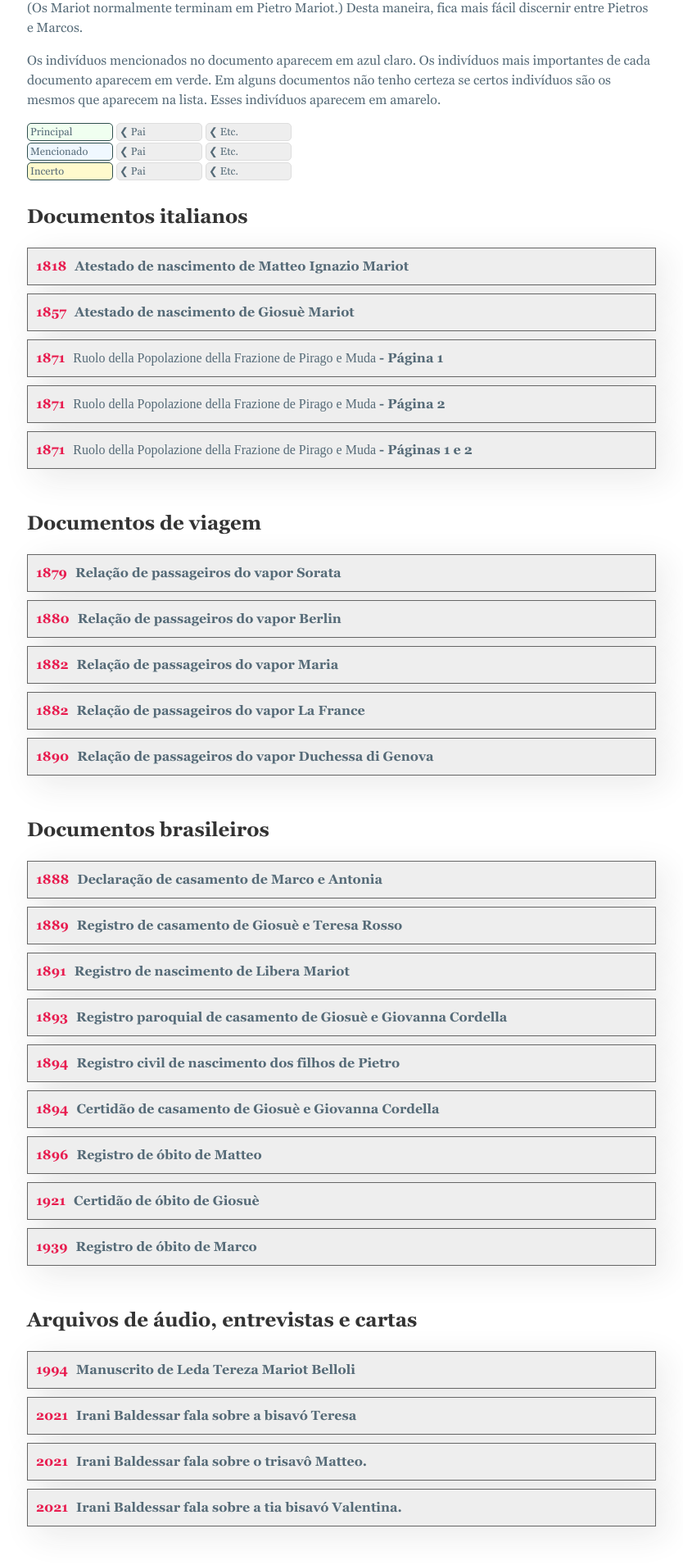
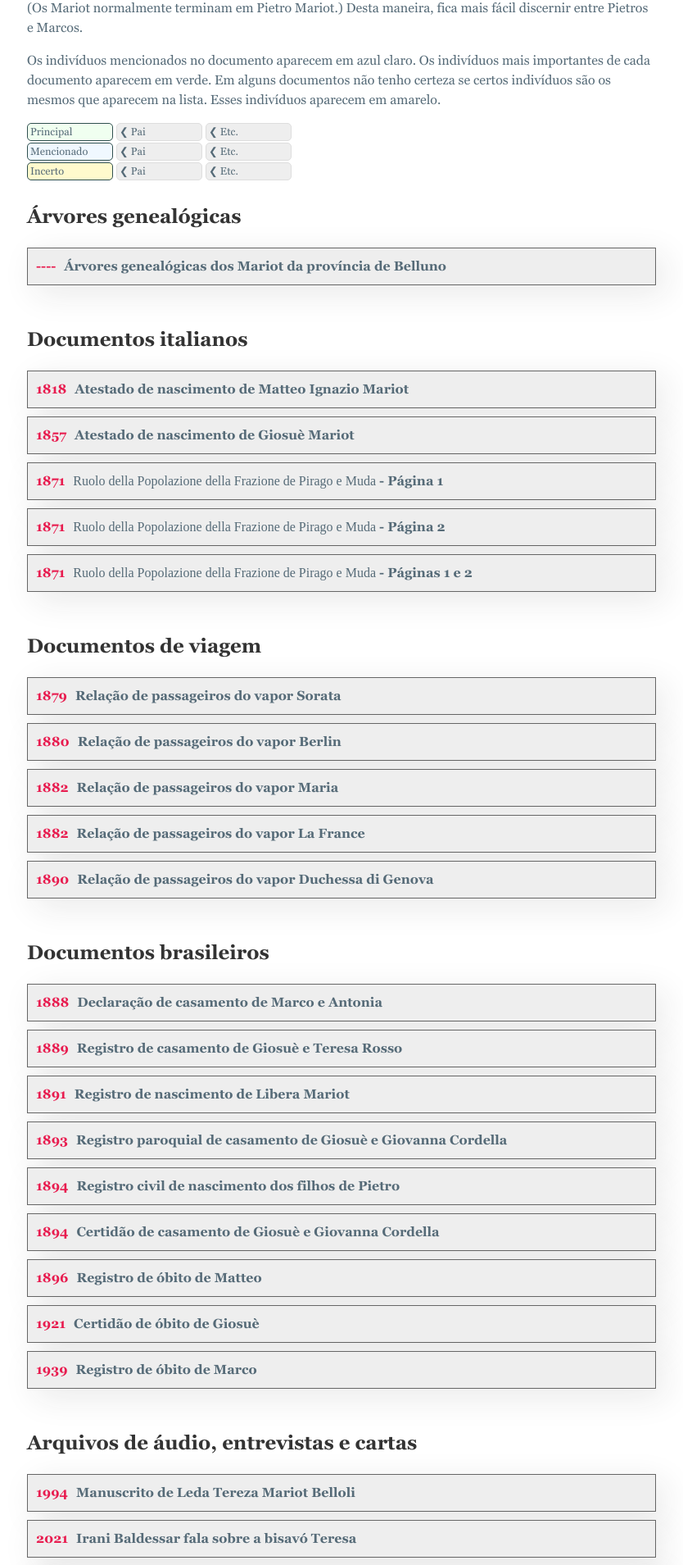
Before and after one commit to sentient06/mariot-family, a Jekyll site: the page built from downloads.html, in a window 1280 px wide. Shown: the part 472-2381 px from the top of the page at 82% size, without its empty margins (223-1057 px from the left). Built offline with Jekyll 4.4.1, drawn with Linux system fonts in a browser that asks for light colours; some web fonts are replaced.

Commit message:
Adding content.

```diff
--- /dev/null
+++ b/_data/downloads/0_family.yml
@@ -0,0 +1,12 @@
+name: Árvores genealógicas
+path: misc
+files:
+  - year: "----"
+    anchor: "arvores"
+    title: Árvores genealógicas dos Mariot da província de Belluno
+    desc: "Todas as árvores genealógicas presentes neste site em formato PDF e um arquivo GEDCOM com as informações das mesmas árvores, começando em Pietro Mariot e terminando com seus bisnetos: 4 gerações, dos séculos XVIII ao XX."
+    type: ZIP (GED, PDF e TXT)
+    source: Giancarlo Mariot, 2021
+    file: Mariot-Belluno.zip
+    icon: file_ged.png
+    revision: '10 abril 2021'
--- a/_data/downloads/4_misc.yml
+++ b/_data/downloads/4_misc.yml
@@ -16,6 +16,7 @@
     author: Irani Baldessar
     source: Comunicação por arquivo de áudio, Mateus Zuchinalli Canani
     player: true
+    icon: file_mp3.png
     file: audio/Irani_1_Teresa.mp3
     people:
       - name: Teresa Brigida
@@ -31,6 +32,7 @@
     author: Irani Baldessar
     source: Comunicação por arquivo de áudio, Mateus Zuchinalli Canani
     player: true
+    icon: file_mp3.png
     file: audio/Irani_2_Matteo.mp3
     people:
       - name: Matteo Ignazio
@@ -45,6 +47,7 @@
     author: Irani Baldessar
     source: Comunicação por arquivo de áudio, Mateus Zuchinalli Canani
     player: true
+    icon: file_mp3.png
     file: audio/Irani_3_Valentina.mp3
     people:
       - name: Valentina
--- a/_sass/downloads_prototype.scss
+++ b/_sass/downloads_prototype.scss
@@ -1,11 +1,7 @@
-// div.orderable {
-// 	background: cyan;
-// }
-
 .item {
 	.body {
 		.download {
-			padding: 10px;
+			padding: 10px 0 0 0;
 			a {
 				display: block;
 				padding: 10px;
@@ -34,11 +30,7 @@
 	.head {
 		display: flex;
 		background-color: #eee;
-		// border: 0 solid #666;
-		// border-bottom-width: 2px;
 		padding: 10px;
-		// margin: 0 0 3px 0;
-
 		cursor: pointer;
 		&:hover {
 			background-color: #ddd;
@@ -63,26 +55,25 @@
 	.body {
 		display: flex;
 		flex-direction: column;
-
 		border: 0 solid #666;
-
-
 		.core {
 			display: flex;
 			padding: 10px;
 			.data {
-				display: flex;
-				flex-direction: column;
-				justify-content: flex-start;
-				flex-grow: 1;
-				flex-basis: auto;
-				span.title {
-					display: inline-block;
-					min-width: 80px;
+				width: 100%;
+				.row {
+					display: table-row;
+					.title,
+					.value {
+						display: table-cell;
+						padding: 0 10px 0 0;
+					}
+					.title {
 						text-align: right;
+						color: #222;
 					}
-				span.value {
-
+					.value {
+					}
 				}
 				.player {
 					padding: 20px 20px 10px 10px;
@@ -91,10 +82,9 @@
 					}
 				}
 				.download {
-					// align-self: center;
 					text-align: center;
-					flex-grow: inherit;
 					display: flex;
+					width: 100%;
 					a {
 						display: inline-block;
 						min-width: 250px;
@@ -172,13 +162,22 @@
 			}
 			.core {
 				.data {
-					span.title {
+					.row {
+						display: block;
+						.title,
+						.value {
+							display: block;
+						}
+						.title {
 							min-width: unset;
 							display: block;
 							text-align: left;
+							font-weight: bold;
 						}
-					span.value {
+						.value {
 							clear: both;
+							font-size: 0.8em;
+						}
 					}
 					.download {
 						display: none;
--- a/downloads.html
+++ b/downloads.html
@@ -81,37 +81,53 @@
                 <div class="body">
                     <div class="core">
                         <div class="data">
-                            <div>
-                                <span class="title">
+                            <div class="row">
+                                <div class="title">
                                     Tipo:
-                                </span>
-                                <span class="value">
+                                </div>
+                                <div class="value">
                                     {{ file.type }}
-                                </span>
-                            </div>{% if file.author %}
-                            <div>
-                                <span class="title">
+                                </div>
+                            </div>{% if file.desc %}
+                            <div class="row">
+                                <div class="title">
+                                    Descrição:
+                                </div>
+                                <div class="value">
+                                    {{ file.desc }}
+                                </div>
+                            </div>{% endif %}{% if file.author %}
+                            <div class="row">
+                                <div class="title">
                                     Autor:
-                                </span>
-                                <span class="value">
+                                </div>
+                                <div class="value">
                                     {{ file.author }}
-                                </span>
+                                </div>
+                            </div>{% endif %}{% if file.revision %}
+                            <div class="row">
+                                <div class="title">
+                                    Última&nbsp;revisão:
+                                </div>
+                                <div class="value">
+                                    {{ file.revision }}
+                                </div>
                             </div>{% endif %}{% if file.source %}
-                            <div>
-                                <span class="title">
+                            <div class="row">
+                                <div class="title">
                                     Fonte:
-                                </span>
-                                <span class="value">
+                                </div>
+                                <div class="value">
                                     {{ file.source }}
-                                </span>{% if file.external_url %}
+                                </div>{% if file.external_url %}
                             </div>
-                            <div>
-                                <span class="title">
+                            <div class="row">
+                                <div class="title">
                                     URL:
-                                </span>
-                                <span class="value">
+                                </div>
+                                <div class="value">
                                     <a href="{{ file.external_url }}" target="_blank">{{ file.external_name }}</a>
-                                </span>{% endif %}
+                                </div>{% endif %}
                             </div>{% endif %}{% if file.player %}
                             <div class="player">
                                 <audio controls>
@@ -127,7 +143,7 @@
                         </div><!-- data -->{% if file.file %}
                         <div class="file">
                             <a href="downloads/{% if section.path %}{{ section.path }}/{% endif %}{{ file.file }}" download>
-                                <img src="{% if file.player %}assets/images/illustrations/file_mp3_2.png{% else %}assets/images/downloads/{{ file.image }}{% endif %}" />
+                                <img src="{% if file.icon %}assets/images/illustrations/{{ file.icon }}{% else %}assets/images/downloads/{{ file.image }}{% endif %}" />
                             </a>
                         </div><!-- file -->{% endif %}
                     </div><!-- core -->
```
Also changed, not shown: assets/images/illustrations/file_ged.png (added), assets/images/illustrations/file_mp3.png, assets/images/illustrations/file_mp3_2.png (deleted), assets/images/trees/1-Matteo.svg (added), 1 other file. Lines whose indentation alone changed are shown as unchanged.
